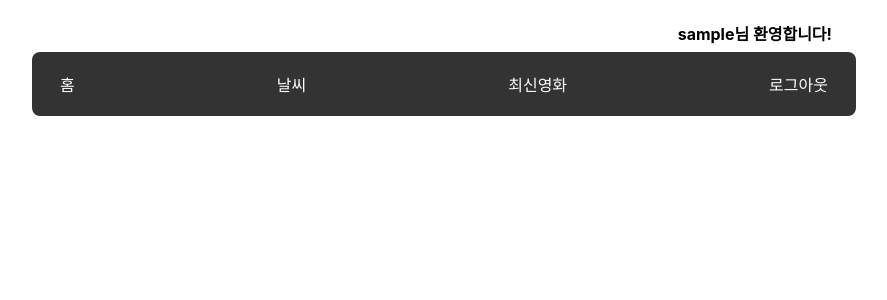
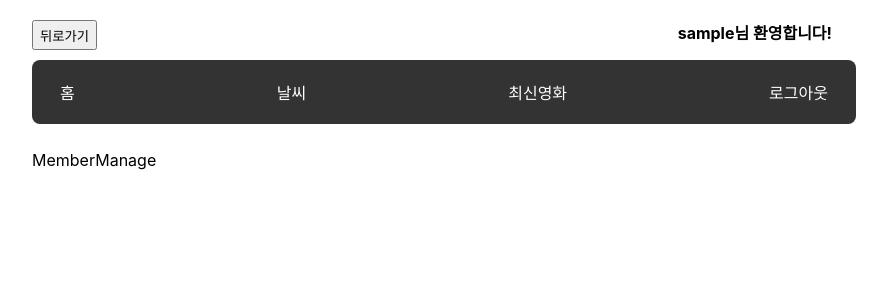
Before and after one commit to chocozzangzzang/reactPJfrontend, a React (Create React App) app: page /manage in a window 1280 px wide. Shown: the top 300 px of the page, without its empty margins (208-1095 px from the left). Built offline with nearby package versions, Linux system fonts and the light colour scheme; sample sign-in values are in the browser's storage.

Commit message:
member page and backbutton

```diff
--- a/src/App.js
+++ b/src/App.js
@@ -14,6 +14,7 @@ import MovieList from "./mini-pro/movie/MovieList";
 import MovieDetail from "./mini-pro/movie/MovieDetail";
 import SimilarList from "./mini-pro/movie/SimilarList";
 import CreditList from "./mini-pro/movie/CreditList";
+import MemberManage from './mini-pro/Member/MemberManage';
 
 function App() {
 
@@ -41,6 +42,7 @@ function App() {
           <Route path="/movie/:movieId" element={<MovieDetail />} />
           <Route path="/movie/:movieId/similars" element={<SimilarList />} />
           <Route path="/movie/:movieId/credits" element={<CreditList />} />
+          <Route path="/manage" element={<MemberManage />}/>
         </Route>
 
       </Routes>
--- /dev/null
+++ b/src/mini-pro/Member/MemberManage.jsx
@@ -0,0 +1,15 @@
+import React from 'react';
+import styled from 'styled-components';
+
+const MemberPage = styled.div`
+    width : 800px;
+    margin : 0 auto;
+`
+
+function MemberManage() {
+    return (
+        <MemberPage>MemberManage</MemberPage>
+    )
+}
+
+export default MemberManage
--- a/src/mini-pro/auth/SignupPage.jsx
+++ b/src/mini-pro/auth/SignupPage.jsx
@@ -73,7 +73,7 @@ function SignupPage(props) {
                 setPassWord("");
                 setPassWordCheck("");
                 alert("가입되었습니다..!");
-                navigate("/");
+                navigate("/login");
             })
             .catch((error) => alert(error.response.data));
         }
--- a/src/mini-pro/ui/TopBar.jsx
+++ b/src/mini-pro/ui/TopBar.jsx
@@ -16,7 +16,7 @@ const TtDiv = styled.div`
     display : flex;
     flex-direction : row;
     justify-content : space-between;
-    margin-top : 16px;
+    margin-top : 10px;
     margin-bottom : 16px;
     background : #333;
     padding : 12px;
@@ -25,8 +25,18 @@ const TtDiv = styled.div`
 
 const UserDiv = styled.div`
     width : 100%;
-    height : 15px;
-    text-align : right;
+    margin-top : 20px;
+    height : 30px;
+    display : flex;
+    flex-direction : row;
+    justify-content : space-between;
+    text-align : center;
+`
+
+const Login = styled.p`
+    margin-top : 0;
+    display: inline-block;
+    font-weight : 700;
 `
 
 const TopBar = () => {
@@ -38,10 +48,11 @@ const TopBar = () => {
     return (
         <Wrapper>
             <UserDiv>
+                <button onClick={() => navigate(-1)}>뒤로가기</button>
                 {
                     login ?
-                    <h4>{username}님 환영합니다!</h4>
-                    : <h4></h4>
+                    <Login>{username}님 환영합니다!</Login>
+                    : <Login></Login>
                 }
             </UserDiv>
             <TtDiv>
@@ -50,7 +61,7 @@ const TopBar = () => {
                 <MoveButton title="최신영화" onClick={() => navigate('/movies')}/>
                 {
                     role === "[ROLE_ADMIN]" ?
-                    <MoveButton title="회원관리" onClick={() => alert("회원관리탭")} />
+                    <MoveButton title="회원관리" onClick={() => navigate('/manage')} />
                     : <></>
                 }
                 {
```
